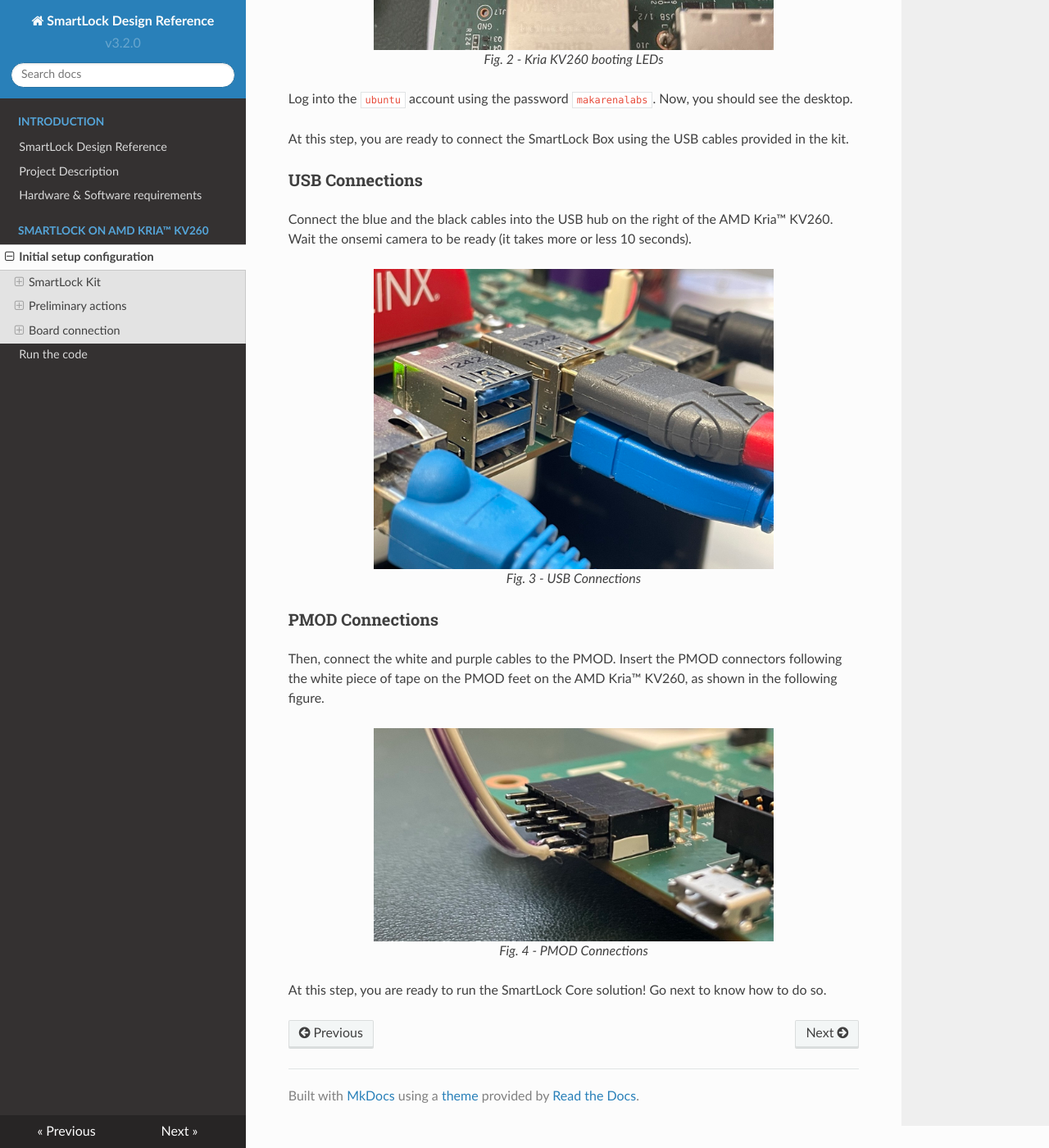
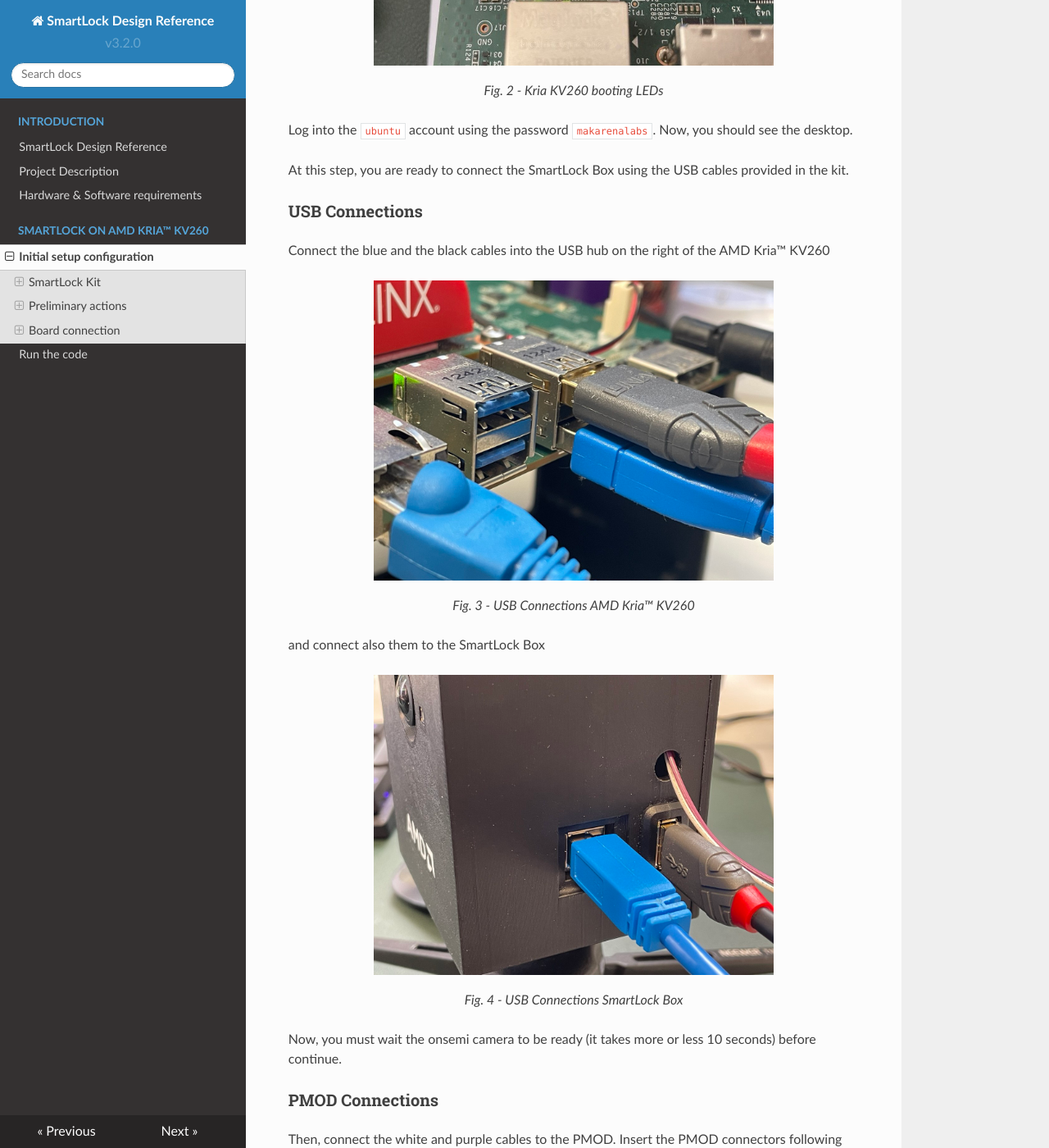
Before and after one commit to MakarenaLabs/SmartLock-Documentation, an MkDocs documentation site: the page built from markdown/boards/amd-kria-kv260/initial-setup-configuration.md, in a window 1280 px wide and 1400 px high, scrolled down 3706 px. Shown: the whole window at 82% size. Built offline with MkDocs 1.6.1, drawn with Linux system fonts in a browser that asks for light colours; nearby versions of some CDN libraries; some of the changed text lies outside the part shown.

Commit message:
Added new images and updated documentation

```diff
--- a/markdown/boards/amd-kria-kv260/initial-setup-configuration.md
+++ b/markdown/boards/amd-kria-kv260/initial-setup-configuration.md
@@ -6,6 +6,7 @@
 
 <div style="width: 100%;">
     <img src="https://www.xilinx.com/content/dam/xilinx/imgs/products/som/som-kv260-4.png" style="display: block; margin-left: auto; margin-right: auto; width: 70%;" alt="Kria KV260">
+    <br>
     <p style="text-align: center; font-style: italic">Fig. 1 - AMD Kria&trade; KV260</p>
 </div>
 
@@ -172,6 +173,7 @@
 
 <div style="width: 100%;">
     <img src="/images/kria-leds.jpg" style="display: block; margin-left: auto; margin-right: auto; width: 70%;" alt="Kria successfully booted leds">
+    <br>
     <p style="text-align: center; font-style: italic">Fig. 2 - Kria KV260 booting LEDs</p>
 </div>
 
@@ -181,13 +183,23 @@
 
 ### USB Connections
 
-Connect the blue and the black cables into the USB hub on the right of the AMD Kria&trade; KV260. Wait the onsemi camera
-to be ready (it takes more or less 10 seconds).
+Connect the blue and the black cables into the USB hub on the right of the AMD Kria&trade; KV260
 
 <div style="width: 100%;">
     <img src="/images/usb-connections.jpg" style="display: block; margin-left: auto; margin-right: auto; width: 70%;" alt="USB Connections">
-    <p style="text-align: center; font-style: italic">Fig. 3 - USB Connections</p>
+    <br>
+    <p style="text-align: center; font-style: italic">Fig. 3 - USB Connections AMD Kria&trade; KV260</p>
 </div>
+
+and connect also them to the SmartLock Box
+
+<div style="width: 100%;">
+    <img src="/images/usb-connections-box.jpg" style="display: block; margin-left: auto; margin-right: auto; width: 70%;" alt="USB Connections">
+    <br>
+    <p style="text-align: center; font-style: italic">Fig. 4 - USB Connections SmartLock Box</p>
+</div>
+
+Now, you must wait the onsemi camera to be ready (it takes more or less 10 seconds) before continue.
 
 
 ### PMOD Connections
@@ -196,7 +208,8 @@
 
 <div style="width: 100%;">
     <img src="/images/pmod-connections.jpg" style="display: block; margin-left: auto; margin-right: auto; width: 70%;" alt="PMOD Connections">
-    <p style="text-align: center; font-style: italic">Fig. 4 - PMOD Connections</p>
+    <br>
+    <p style="text-align: center; font-style: italic">Fig. 5 - PMOD Connections</p>
 </div>
 
 At this step, you are ready to run the SmartLock Core solution! Go next to know how to do so.
```
Also changed, not shown: docs/boards/amd-kria-kv260/initial-setup-configuration/index.html (+65 -7 lines), docs/boards/amd-kria-kv260/run-smartlock/index.html (+4 -4 lines), docs/search/search_index.json (+1 -1 lines), markdown/boards/amd-kria-kv260/run-smartlock.md (+4 -4 lines), docs/images/pmod-connections.jpg (added), docs/images/usb-connections-box.jpg (added), docs/images/usb-connections.jpg (added), markdown/images/usb-connections-box.jpg (added), 1 other file.
